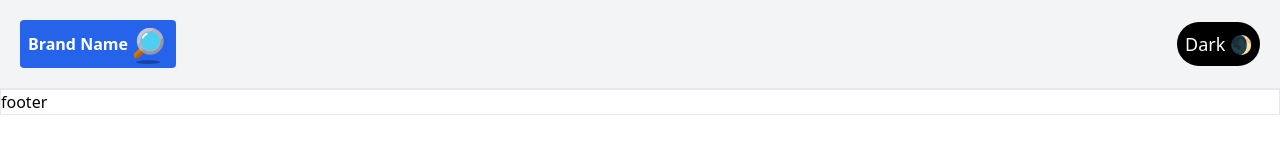
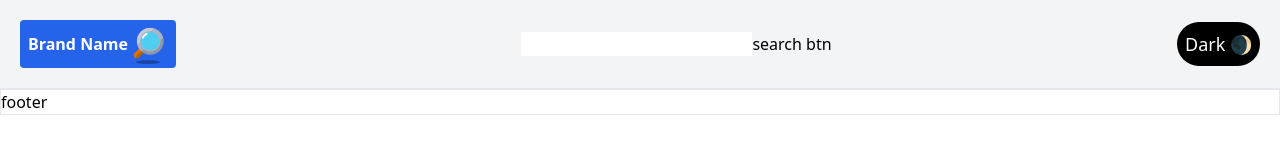
Before and after one commit to M-AminAlizadeh/Search-app, a React (Vite) app: page / in a window 1280 px wide. Shown: the top 160 px of the page. Built offline with nearby package versions, Linux system fonts and the light colour scheme.

Commit message:
Add search component

```diff
--- a/src/components/Navbar.jsx
+++ b/src/components/Navbar.jsx
@@ -1,7 +1,8 @@
 import brandIcon from '../assets/search-icon.png'
 import { Link } from 'react-router-dom'
+import Search from './Search'
 
-function Navbar({darkTheme, setDarkTheme}) {
+function Navbar({darkTheme, setDarkTheme, setQuery}) {
   const handleTheme = () => setDarkTheme(!darkTheme)
 
   return (
@@ -13,6 +14,8 @@ function Navbar({darkTheme, setDarkTheme}) {
           <img width="40" src={brandIcon} alt="search"/>
         </div>
       </Link>
+      {/* Search bar */}
+      <Search setQuery={setQuery} />
       {/* Dark/light mode */}
       <button className='text-lg p-2 bg-black text-white rounded-full hover:shadow-lg dark:text-black dark:bg-white' onClick={handleTheme}>
         {darkTheme ? 'Light ☀️': 'Dark 🌒'}
--- /dev/null
+++ b/src/components/Search.jsx
@@ -0,0 +1,15 @@
+import { Link } from "react-router-dom"
+
+function Search({setQuery}) {
+  const handleSearch = (e) => {
+    setQuery(e.target.value)
+  }
+  return (
+    <div>
+      <input type="text" name="" id="" onChange={(e) => handleSearch(e)}/>
+      <Link to="/search">search btn</Link>
+    </div>
+  )
+}
+
+export default Search
```
